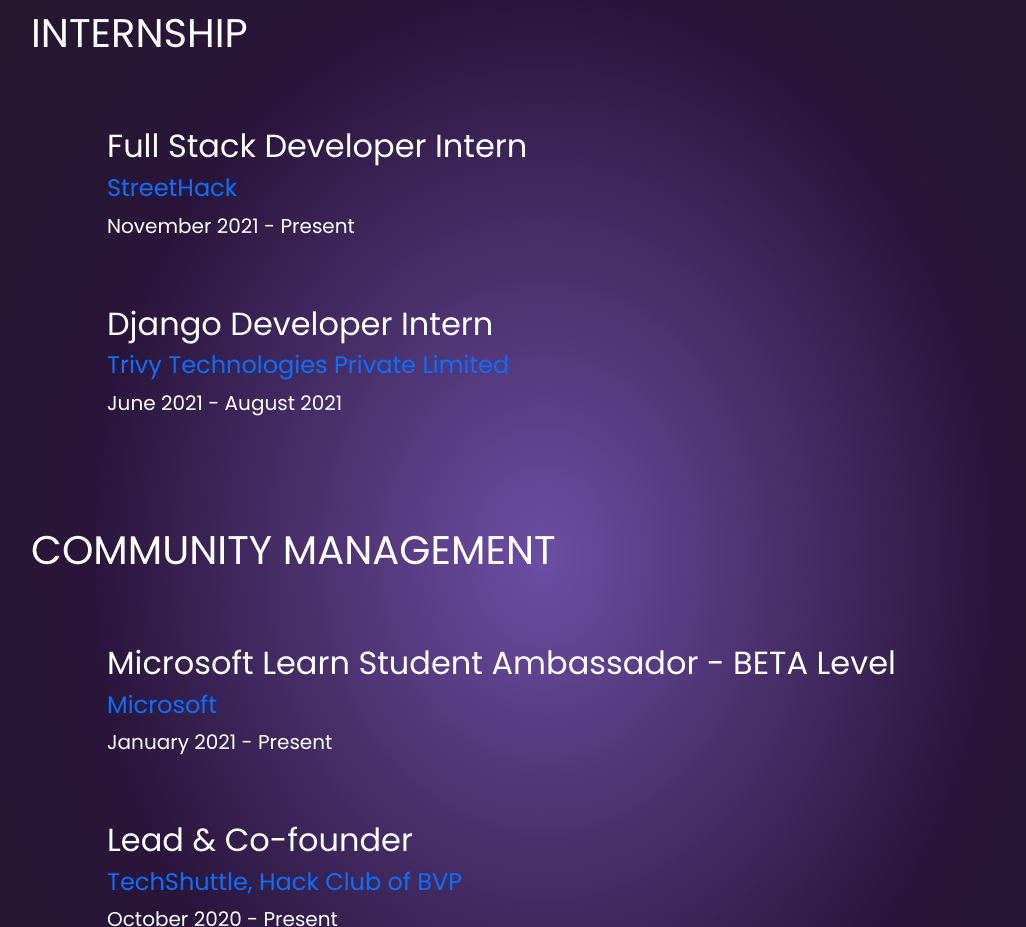
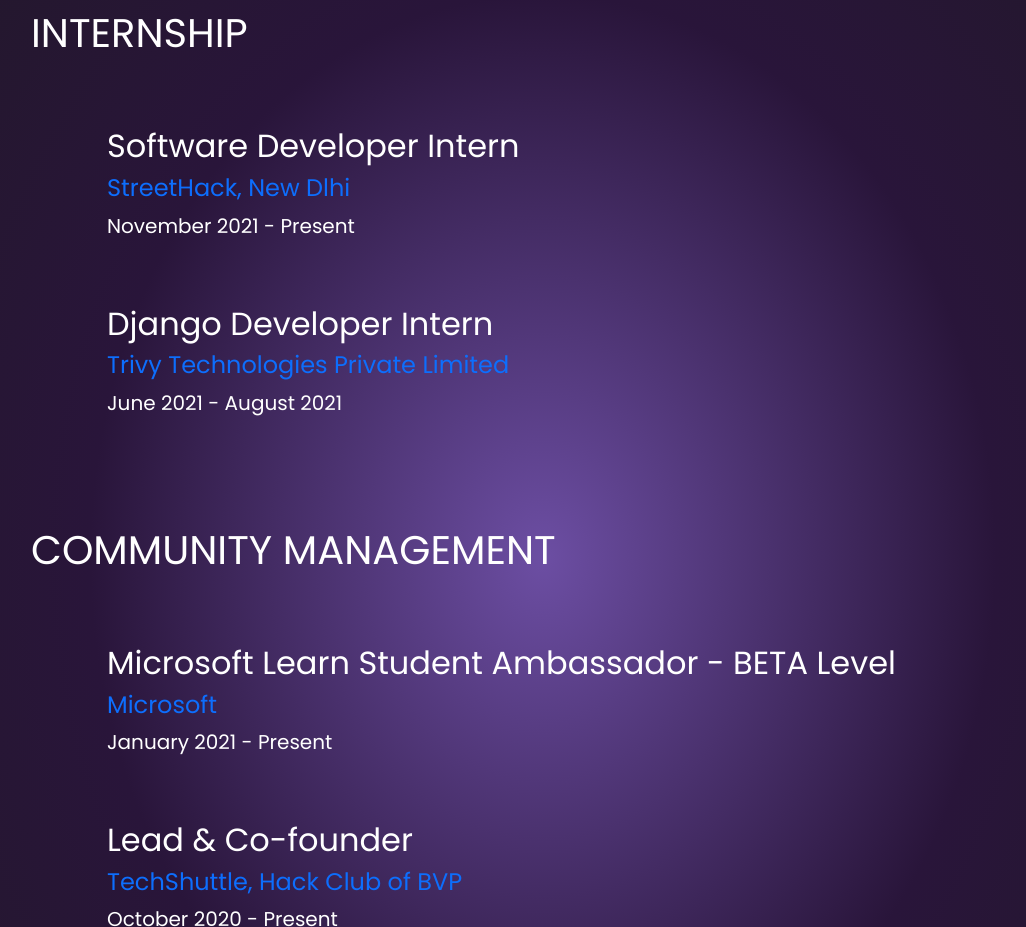
Before and after one commit to Mansi2814/mansimehndiratta, a plain HTML site: page index.html in a window 1280 px wide. Shown: the part 1855-2782 px from the top of the page, without its empty margins (97-1123 px from the left). Drawn offline with nearby package versions, Linux system fonts and the light colour scheme.

Commit message:
Update index.html

```diff
--- a/index.html
+++ b/index.html
@@ -122,8 +122,8 @@
         <div class="title">EXPERIENCE</div>
         <div class="sub-title">INTERNSHIP</div>
         <div class="content container-fluid">
-            <h2>Full Stack Developer Intern</h2>
-            <h4><a href="https://www.f6s.com/streethack" target="_blank">StreetHack</a></h4>
+            <h2>Software Developer Intern</h2>
+            <h4><a href="https://www.f6s.com/streethack" target="_blank">StreetHack, New Dlhi</a></h4>
             <div class="sub-content">November 2021 - Present</div>
         </div>
         <div class="content container-fluid">
```
